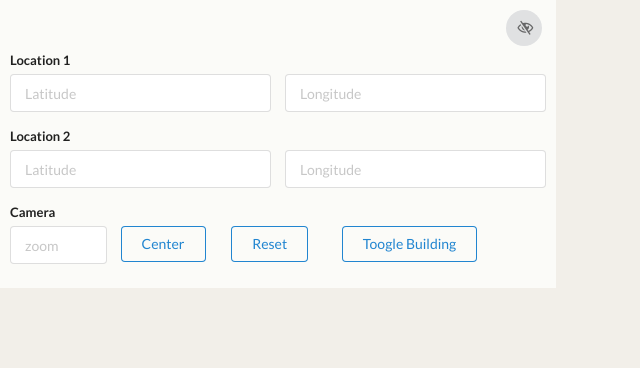
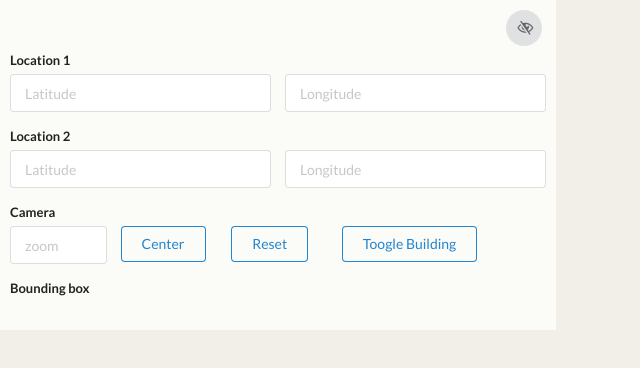
Before and after one commit to omyto/bbox-viewer, a plain HTML site: page index.html in a window 1280 px wide. Shown: the whole page, without its empty margins (0-640 px from the left). Drawn offline with nearby package versions, Linux system fonts and the light colour scheme.

Commit message:
add bbox

```diff
--- a/index.html
+++ b/index.html
@@ -57,6 +57,15 @@
               </div>
               </div>
             </div>
+
+            <div class="field">
+              <label>Bounding box</label>
+              <div class="fields">
+                <div class="four wide field">
+                  <label id="bbox">
+                </div>
+              </div>
+            </div>
         </div>
     </div>
     <div class="ui dropdown">
```
